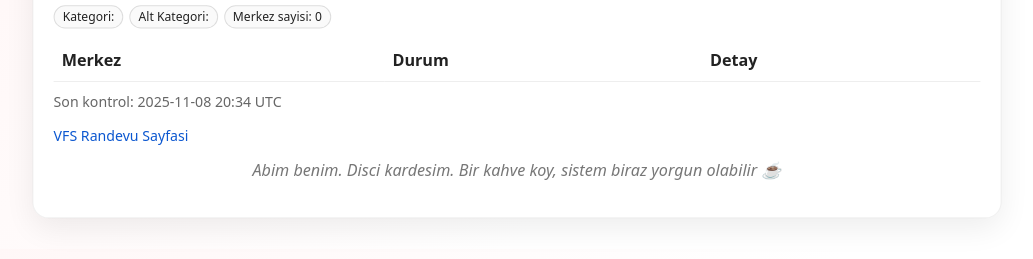
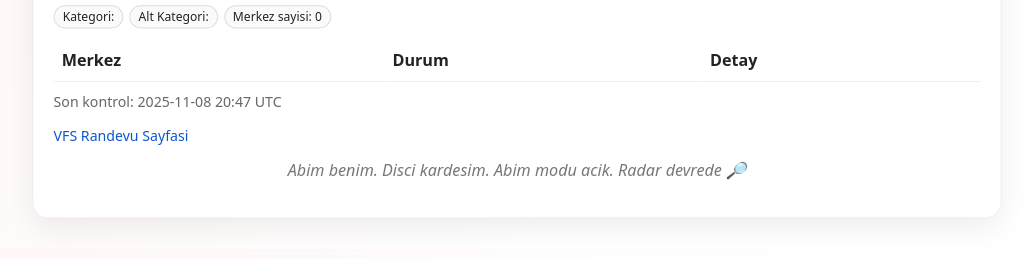
Before and after one commit to ashkan-pirmani/Abim, a plain HTML site: page index.html in a window 1280 px wide. Shown: the part 91-350 px from the top of the page, without its empty margins (123-1156 px from the left). Drawn offline with Linux system fonts and the light colour scheme.

Commit message:
Abim update [skip ci]

```diff
--- a/index.html
+++ b/index.html
@@ -68,9 +68,9 @@ a:hover { text-decoration: underline; }
       </tbody>
     </table>
 
-    <p class="meta">Son kontrol: 2025-11-08 20:34 UTC</p>
+    <p class="meta">Son kontrol: 2025-11-08 20:47 UTC</p>
     <p class="meta"><a href="https://visa.vfsglobal.com/tur/en/nld/book-an-appointment" target="_blank">VFS Randevu Sayfasi</a></p>
-    <p class="fun">Abim benim. Disci kardesim. Bir kahve koy, sistem biraz yorgun olabilir ☕️</p>
+    <p class="fun">Abim benim. Disci kardesim. Abim modu acik. Radar devrede 🔎</p>
   </div>
 </div>
 </body>
```
